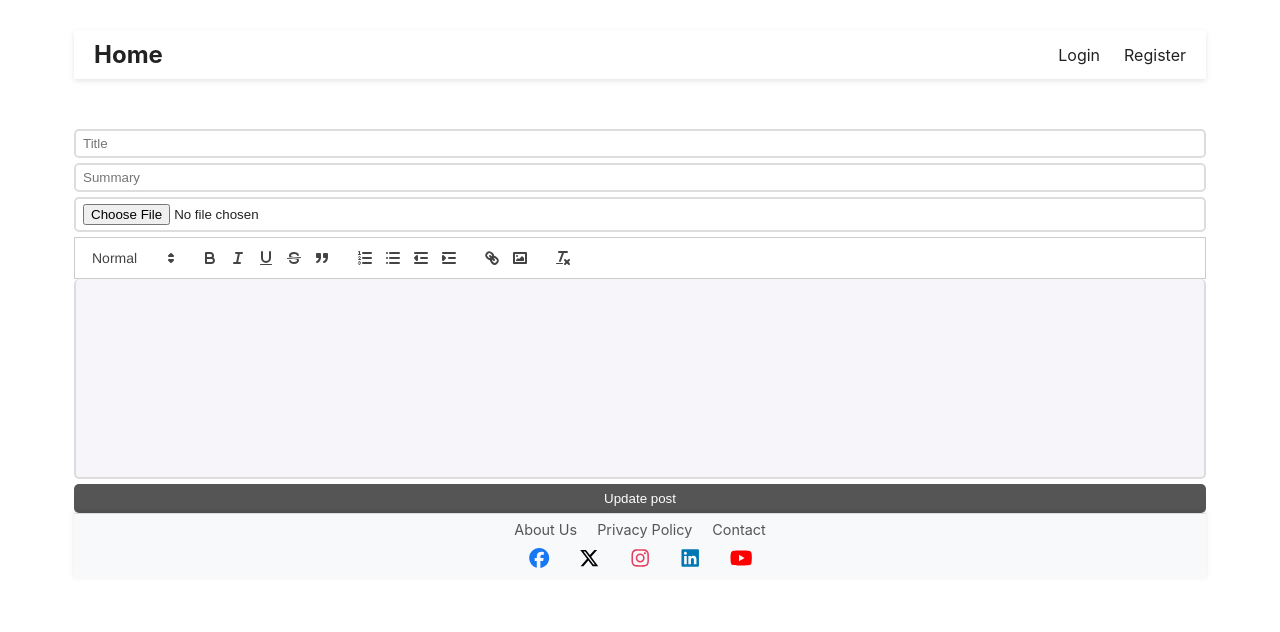
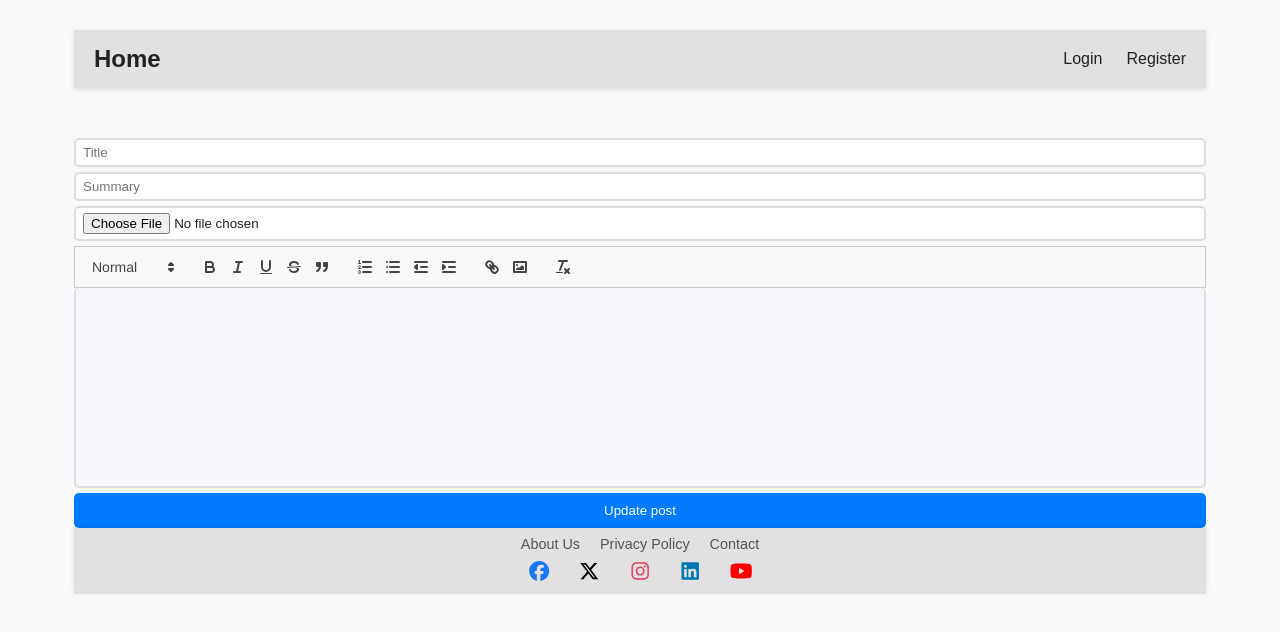
Before and after one commit to Ali5Faridi/News-blog, a React (Vite) app in the folder frontend/: page /edit/1 in a window 1280 px wide. Shown: the top 632 px of the page. Built offline with nearby package versions, Linux system fonts and the light colour scheme; no server answers.

Commit message:
fixed some style

```diff
--- a/frontend/src/App.css
+++ b/frontend/src/App.css
@@ -213,7 +213,7 @@ footer .footer-container {
   position: sticky;
   bottom: 0;
   width: 100%;
-  background-color: #F8F9FA;
+  background-color: #e2e0e0;
   padding: 20px 10px;
   border-top: 1px solid #ddd;
   text-align: center;
@@ -293,3 +293,52 @@ footer .footer-container {
 .social-icons .youtube:hover {
   color: #C1351D;
 }
+
+body {
+  color: #222;
+  font-family: "Arial", sans-serif;
+  background-color: #f8f9fa;
+}
+
+/* لینک‌ها */
+a {
+  cursor: pointer;
+  transition: color 0.3s ease-in-out;
+}
+
+a:hover {
+  color: #007bff;
+}
+
+/* سربرگ */
+header {
+  background-color: #e2e0e0;
+  padding: 15px 20px;
+  box-shadow: 0 2px 5px rgba(0, 0, 0, 0.1);
+}
+
+/* دکمه‌ها */
+button {
+  background-color: #007bff;
+  color: white;
+  padding: 10px;
+  border-radius: 5px;
+  transition: background-color 0.3s;
+}
+
+button:hover {
+  background-color: #0056b3;
+}
+
+/* استایل پست‌ها */
+div.post {
+  background: white;
+  border-radius: 10px;
+  padding: 20px;
+  box-shadow: 0 2px 10px rgba(0, 0, 0, 0.1);
+  transition: transform 0.3s ease-in-out;
+}
+
+div.post:hover {
+  transform: scale(1.02);
+}
```
Also changed, not shown: frontend/src/components/CreatePost.jsx (+0 -230 lines).
